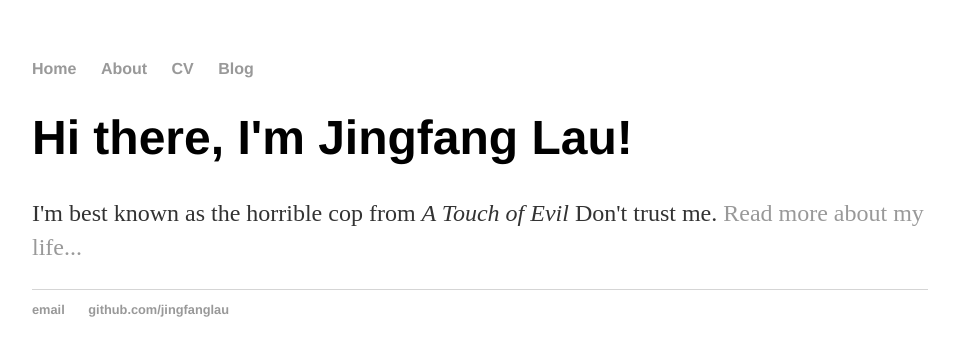
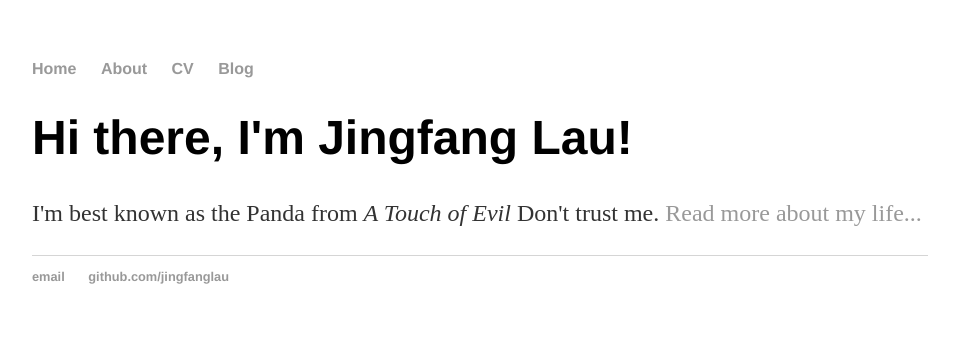
Before and after one commit to JingfangLau/JingfangLau.github.io, a Jekyll site: the page built from index.html, in a window 1280 px wide. Shown: the top 356 px of the page, without its empty margins (160-1119 px from the left). Built offline with Jekyll 4.4.1, drawn with Linux system fonts in a browser that asks for light colours.

Commit message:
Update index.html

```diff
--- a/index.html
+++ b/index.html
@@ -1,8 +1,8 @@
 ---
 layout: default
-title: Jingfang Lau, Horrible Cop
+title: Jingfang Lau
 ---
 <div class="blurb">
 	<h1>Hi there, I'm Jingfang Lau!</h1>
-	<p>I'm best known as the horrible cop from <em>A Touch of Evil</em> Don't trust me. <a href="/about">Read more about my life...</a></p>
+	<p>I'm best known as the Panda from <em>A Touch of Evil</em> Don't trust me. <a href="/about">Read more about my life...</a></p>
 </div><!-- /.blurb -->
```
